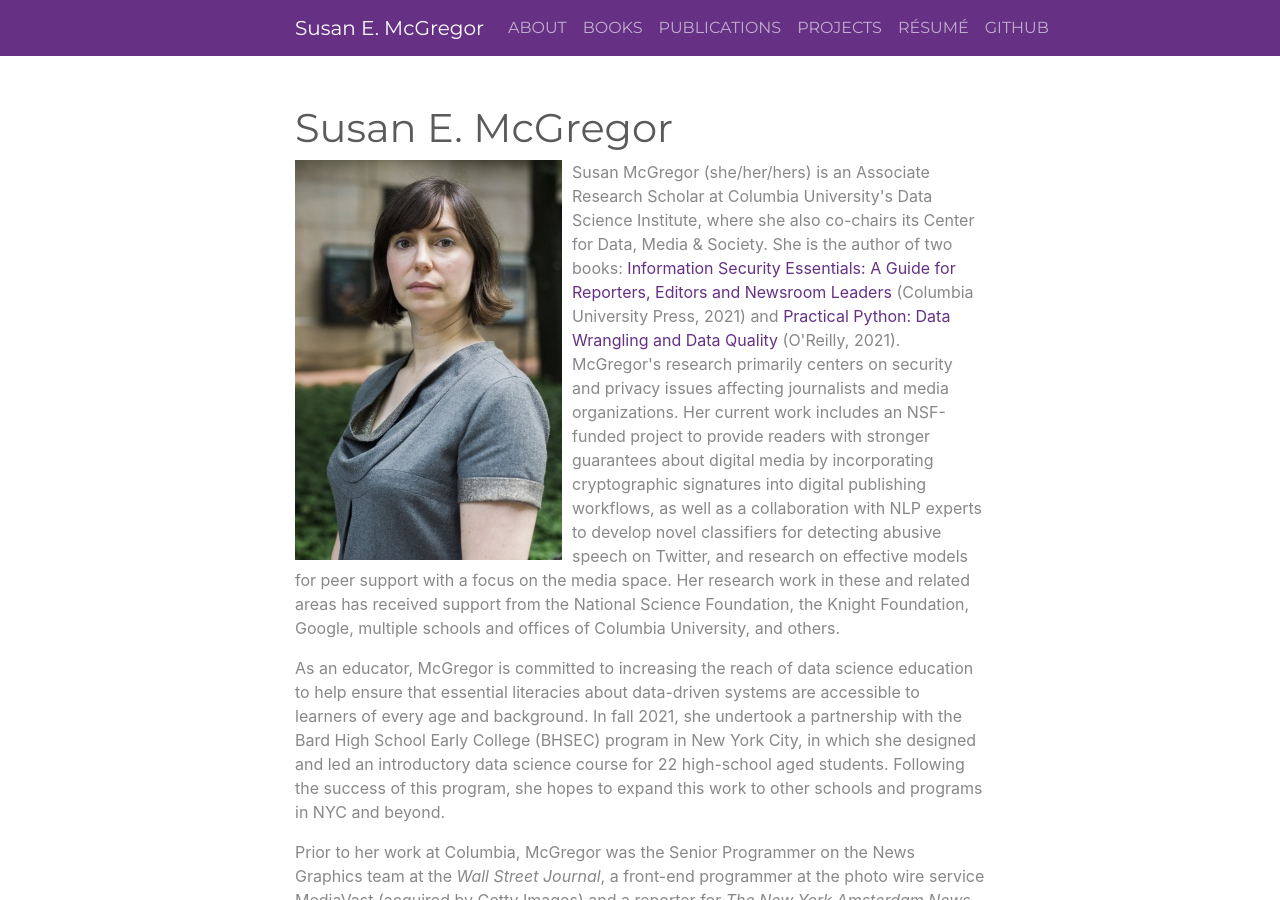
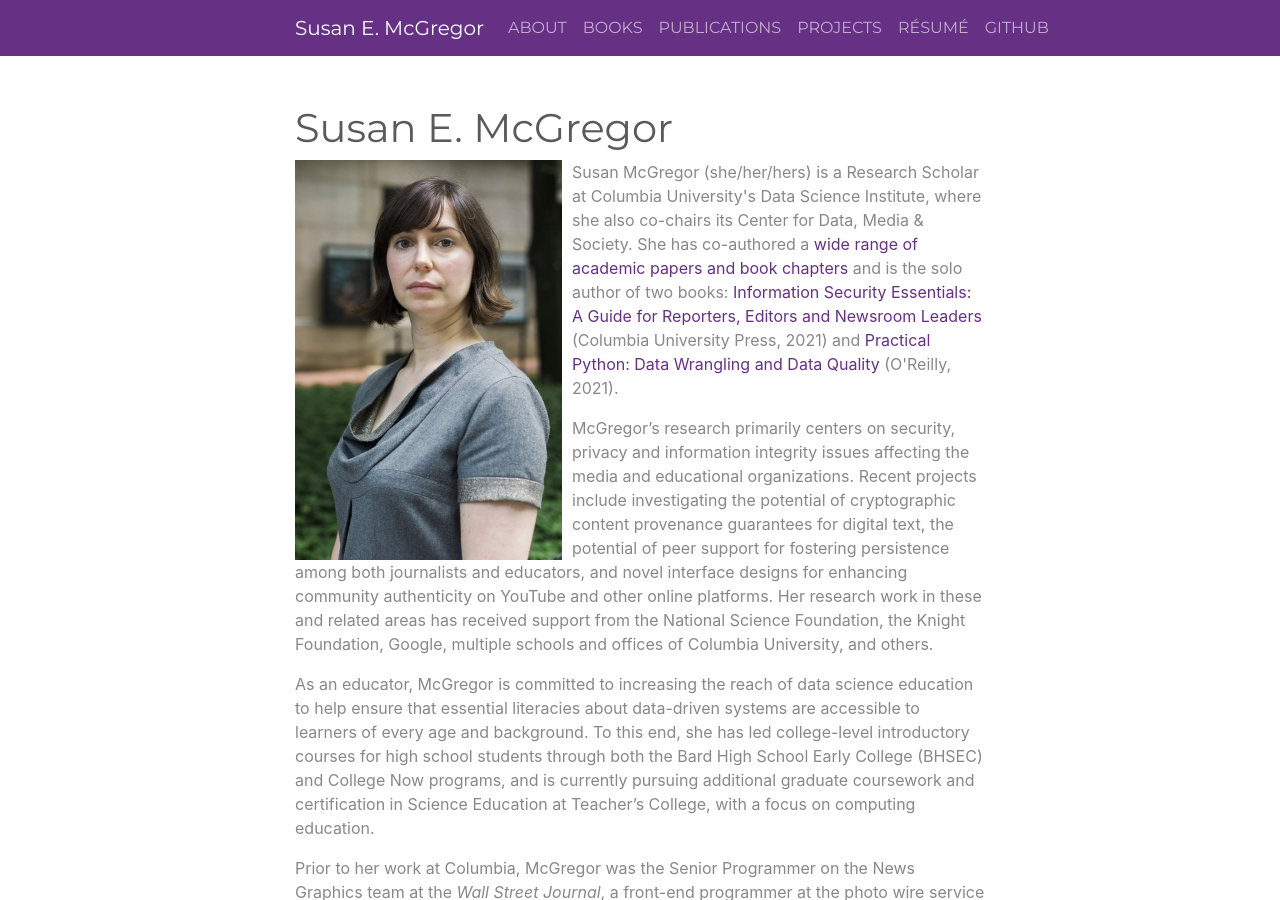
Before and after one commit to susanemcg/susanemcg.github.io, a Jekyll site: the page built from index.md, in a window 1280 px wide and 900 px high. Built offline with Jekyll 4.4.1, drawn with Linux system fonts in a browser that asks for light colours.

Commit message:
Summer 2025 update index.md to match about.md

```diff
--- a/index.md
+++ b/index.md
@@ -4,10 +4,12 @@ title: Susan E. McGregor
 ---
 
 <div>
-<img src="images/McGregor.Susan_.jpg" style="float:left;text-align:top;padding-right:10px;" /><p>Susan McGregor (she/her/hers) is an Associate Research Scholar at Columbia University's Data Science Institute, where she also co-chairs its Center for Data, Media & Society. She is the author of two books: <a href="https://cup.columbia.edu/book/information-security-essentials/9780231192330" title="Information Security Essentials at CUP">Information Security Essentials: A Guide for Reporters, Editors and Newsroom Leaders</a> (Columbia University Press, 2021) and <a href="https://www.oreilly.com/library/view/practical-python-data/9781492091493/" title="Practical Python on O'Reilly.com">Practical Python: Data Wrangling and Data Quality</a> (O'Reilly, 2021). McGregor's research primarily centers on security and privacy issues affecting journalists and media organizations. Her current work includes an NSF-funded project to provide readers with stronger guarantees about digital media by incorporating cryptographic signatures into digital publishing workflows, as well as a collaboration with NLP experts to develop novel classifiers for detecting abusive speech on Twitter, and research on effective models for peer support with a focus on the media space. Her research work in these and related areas has received support from the National Science Foundation, the Knight Foundation, Google, multiple schools and offices of Columbia University, and others.</p>
+<img src="images/McGregor.Susan_.jpg" style="float:left;text-align:top;padding-right:10px;" /><p>Susan McGregor (she/her/hers) is a Research Scholar at Columbia University's Data Science Institute, where she also co-chairs its Center for Data, Media & Society. She has co-authored a <a href="https://scholar.google.com/citations?hl=en&user=B8eR9FIAAAAJ&view_op=list_works&sortby=pubdate" target="_blank|">wide range of academic papers and book chapters</a> and is the solo author of two books: <a href="https://cup.columbia.edu/book/information-security-essentials/9780231192330" target="_blank|">Information Security Essentials: A Guide for Reporters, Editors and Newsroom Leaders</a> (Columbia University Press, 2021) and <a href="https://www.oreilly.com/library/view/practical-python-data/9781492091493/" target="_blank|">Practical Python: Data Wrangling and Data Quality</a> (O'Reilly, 2021).</p>
 </div>
 
-As an educator, McGregor is committed to increasing the reach of data science education to help ensure that essential literacies about data-driven systems are accessible to learners of every age and background. In fall 2021, she undertook a partnership with the Bard High School Early College (BHSEC) program in New York City, in which she designed and led an introductory data science course for 22 high-school aged students. Following the success of this program, she hopes to expand this work to other schools and programs in NYC and beyond.
+McGregor's research primarily centers on security, privacy and information integrity issues affecting the media and educational organizations. Recent projects include investigating the potential of cryptographic content provenance guarantees for digital text, the potential of peer support for fostering persistence among both journalists and educators, and novel interface designs for enhancing community authenticity on YouTube and other online platforms.  Her research work in these and related areas has received support from the National Science Foundation, the Knight Foundation, Google, multiple schools and offices of Columbia University, and others.
+
+As an educator, McGregor is committed to increasing the reach of data science education to help ensure that essential literacies about data-driven systems are accessible to learners of every age and background. To this end, she has led college-level introductory courses for high school students through both the Bard High School Early College (BHSEC) and College Now programs, and is currently pursuing additional graduate coursework and certification in Science Education at Teacher's College, with a focus on computing education.
 
 Prior to her work at Columbia, McGregor was the Senior Programmer on the News Graphics team at the *Wall Street Journal*, a front-end programmer at the photo wire service MediaVast (acquired by Getty Images) and a reporter for *The New York Amsterdam News*. McGregor was named a 2010 Gerald Loeb Award winner for her work on WSJ's "What They Know" series, and was a finalist for the Scripps Howard Foundation National Journalism Awards for Web Reporting in 2007. Her work has also been nominated for two Webby awards, in 2011 and 2015.  While much of her early work for the *Wall Street Journal* has been lost to [various forms of digital decay](https://www.theatlantic.com/technology/archive/2015/10/raiders-of-the-lost-web/409210/), a (reasonably) complete list of her peer-reviewed work is currently accessible [via Google Scholar](https://scholar.google.com/citations?user=B8eR9FIAAAAJ&hl=en). Her many years of course videos on working with data can be [found on YouTube](https://www.youtube.com/c/susanemcgdata), with some early web and digital publishing tools residing - along with this website - [on GitHub](https://github.com/susanemcg).
 
```
